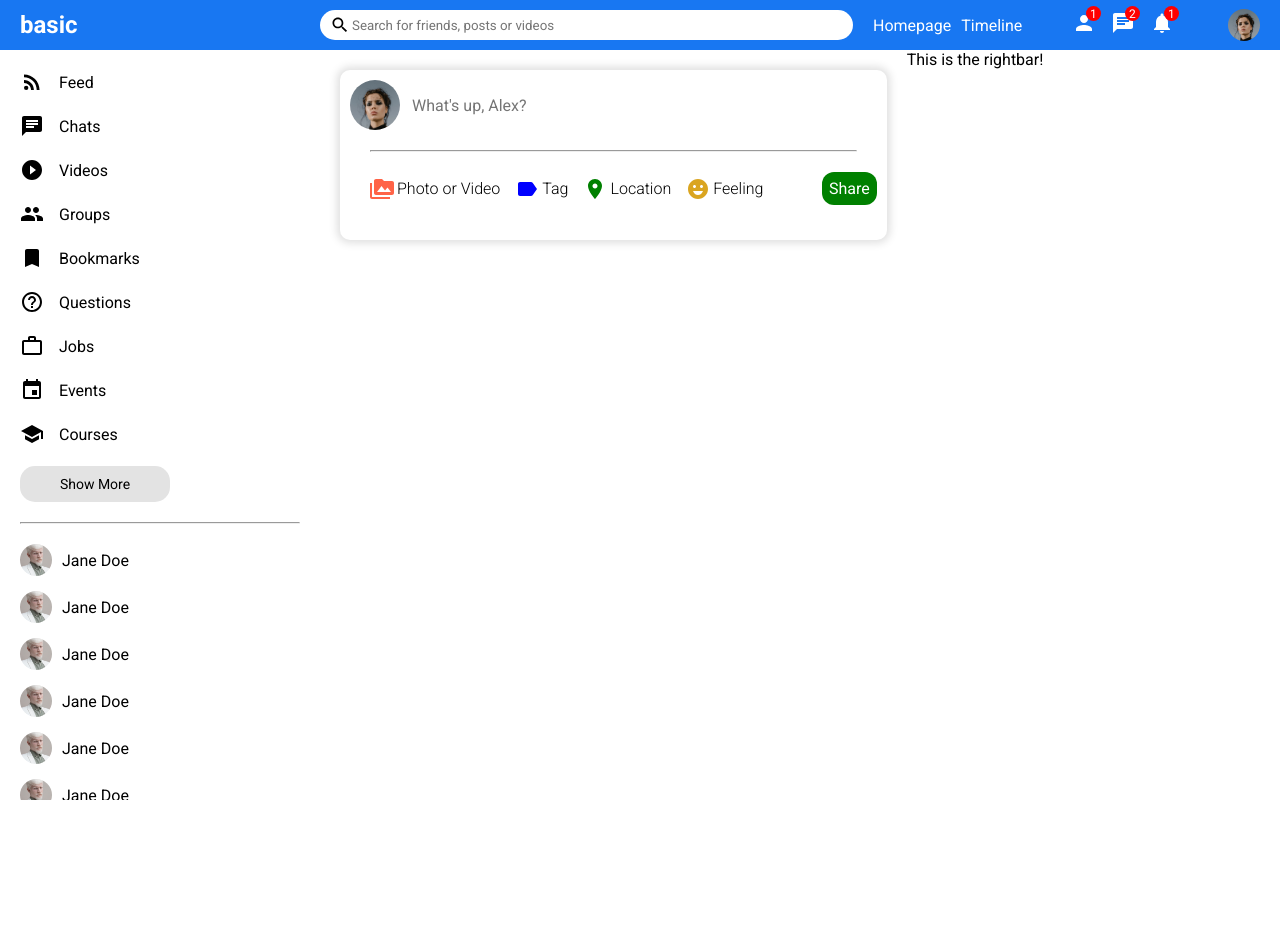
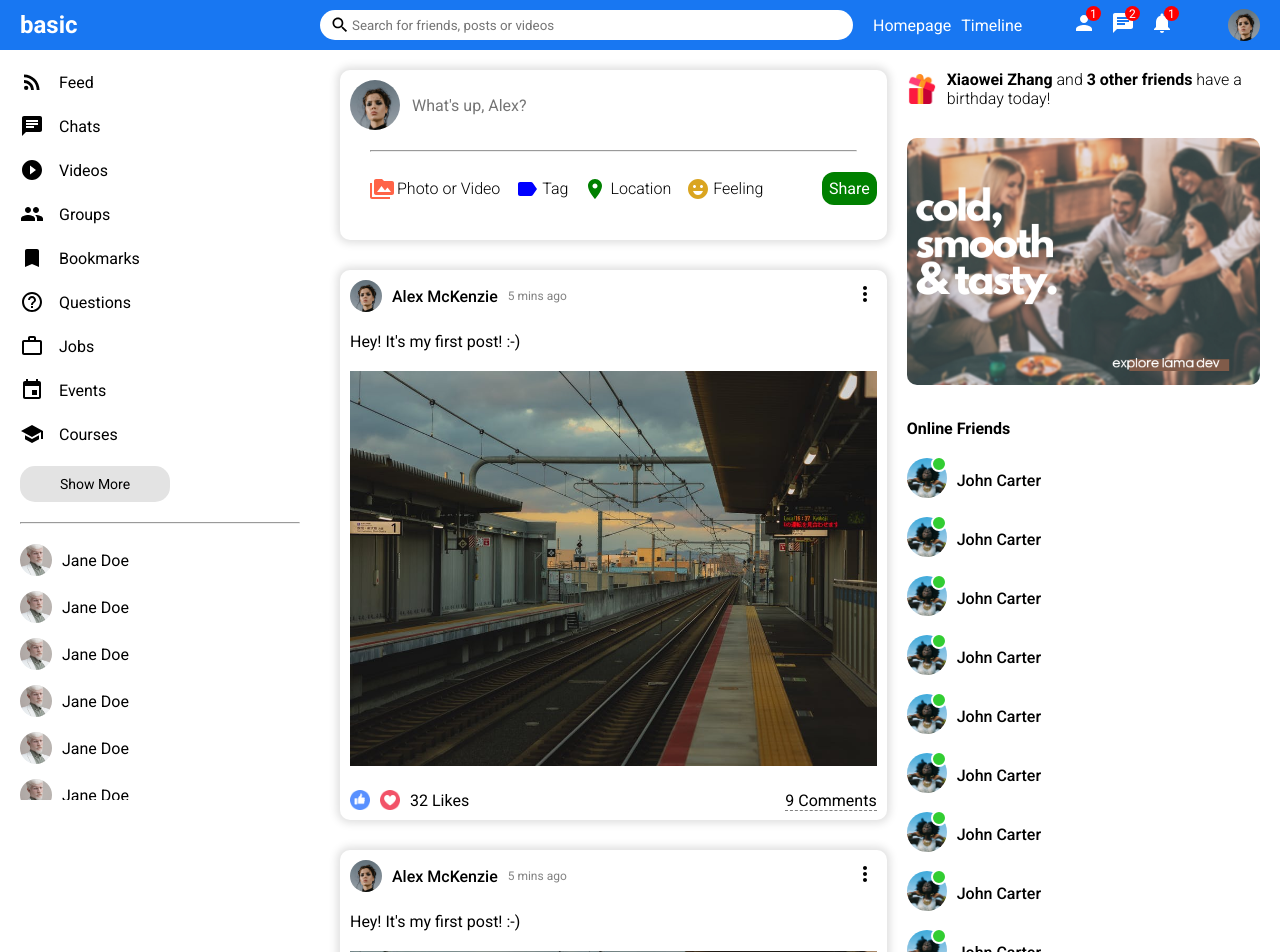
Before and after one commit to hereisalex/react-social, a React (Create React App) app: page / in a window 1280 px wide. Shown: the top 952 px of the page. Before the commit the page ends 800 px from the top, so only its background shows below. Built offline with nearby package versions, Linux system fonts and the light colour scheme.

Commit message:
add right bar

```diff
--- a/public/index.html
+++ b/public/index.html
@@ -5,12 +5,12 @@
     <meta name="viewport" content="width=device-width, initial-scale=1" />
     <meta name="theme-color" content="#000000" />
     <meta
-      name="description"
+      name="basic"
       content="Web site created using create-react-app"
     />
     <link href="https://fonts.googleapis.com/css2?family=Roboto:wght@100;200;300;400;500;600;700;800;900&display=swap" rel="stylesheet">
     <link rel="stylesheet" href="style.css">
-    <title>Social App</title>
+    <title>basic</title>
   </head>
   <body>
     <noscript>You need to enable JavaScript to run this app.</noscript>
--- a/src/components/feed/Feed.jsx
+++ b/src/components/feed/Feed.jsx
@@ -1,3 +1,4 @@
+import Post from "../post/Post"
 import Share from "../share/Share"
 import "./feed.css"
 
@@ -6,6 +7,11 @@
         <div className="feed">
             <div className="feedWrapper">
                 <Share />
+                <Post />
+                <Post />
+                <Post />
+                <Post />
+
             </div>
         </div>
     )
--- a/src/components/post/Post.jsx
+++ b/src/components/post/Post.jsx
@@ -0,0 +1,35 @@
+import './post.css'
+import { MoreVert } from "@material-ui/icons"
+
+export default function Post() {
+    return (
+        <div className="post">
+            <div className="postWrapper">
+                <div className="postTop">
+                    <div className="postTopLeft">
+                        <img className="postProfileImg" src="/assets/person/1.jpeg" alt=""/>
+                        <span className="postUsername">Alex McKenzie</span>
+                        <span className="postDate">5 mins ago</span>
+                    </div>
+                    <div className="postTopRight">
+                        <MoreVert />
+                    </div>
+                </div>
+                <div className="postCenter">
+                    <span className="postText">Hey! It's my first post! :-)</span>
+                    <img class="postImg" src="/assets/post/1.jpeg" alt="" />
+                </div>
+                <div className="postBottom">
+                    <div className="postBottomLeft">
+                        <img className="likeIcon" src="/assets/like.png" alt="" />
+                        <img className="likeIcon" src="/assets/heart.png" alt="" />
+                        <span className="postLikeCounter">32 Likes</span>
+                    </div>
+                    <div className="postBottomRight">
+                        <span className="postCommentText">9 Comments</span>
+                    </div>
+                </div>
+            </div>
+        </div>
+    )
+}
--- a/src/components/post/post.css
+++ b/src/components/post/post.css
@@ -0,0 +1,79 @@
+.post {
+    width: 100%;
+    border-radius: 10px;
+    -webkit-box-shadow: 0px 0px 8px 3px rgba(0,0,0,0.13);
+    box-shadow: 0px 0px 8px 3px rgba(0,0,0,0.13);
+    margin: 30px 0;
+}
+
+.postWrapper {
+    padding: 10px;
+}
+
+.postTop {
+    display: flex;
+    align-items: center;
+    justify-content: space-between;
+}
+
+.postTopLeft {
+    display: flex;
+    align-items: center;
+}
+
+.postProfileImg {
+    width: 32px;
+    height: 32px;
+    border-radius: 50%;
+    object-fit: cover;
+}
+
+.postUsername {
+    font-size: 16px;
+    font-weight: 500;
+    margin: 0 10px;
+}
+
+.postDate {
+    font-size: 12px;
+    color: #828282;
+}
+
+.postCenter {
+    margin: 20px 0;
+}
+
+.postImg {
+    margin-top: 20px;
+    width: 100%;
+    max-height: 500px;
+    object-fit: contain;
+}
+
+.postBottom {
+    display: flex;
+    align-items: center;
+    justify-content: space-between;
+}
+
+.postBottomLeft {
+    display: flex;
+    align-items: center;
+}
+
+.likeIcon {
+    width: 20px;
+    height: 20px;
+    margin-right: 10px;
+    cursor: pointer;
+}
+
+.postLikeCounter {
+    font-size: 16px;
+}
+
+.postCommentText {
+    cursor: pointer;
+    border-bottom: 1px dashed #828282;
+    font-size: 16px;
+}
--- a/src/components/rightbar/Rightbar.jsx
+++ b/src/components/rightbar/Rightbar.jsx
@@ -3,7 +3,81 @@
 export default function Rightbar() {
     return (
         <div className="rightbar">
-            This is the rightbar!
+            <div className="rightbarWrapper">
+                <div className="birthdayContainer">
+                    <img className="birthdayImg" src="/assets/gift.png" alt="" />
+                    <span className="birthdayText">
+                        <b>Xiaowei Zhang</b> and <b>3 other friends</b> have a birthday today!
+                    </span>
+                </div>
+                <img className="rightbarAd" src="/assets/ad.png" alt="" />
+                <h4 className="rightbarTitle">Online Friends</h4>
+                <ul className="rightbarFriendList">
+                    <li className="rightbarFriend">
+                        <div className="rightbarProfileImgContainer">
+                            <img className="rightbarProfileImg" src="assets/person/3.jpeg" alt="" />
+                            <span className="rightbarOnline"></span>
+                        </div>
+                        <span className="rightbarUsername">John Carter</span>
+                    </li>
+                    <li className="rightbarFriend">
+                        <div className="rightbarProfileImgContainer">
+                            <img className="rightbarProfileImg" src="assets/person/3.jpeg" alt="" />
+                            <span className="rightbarOnline"></span>
+                        </div>
+                        <span className="rightbarUsername">John Carter</span>
+                    </li>
+                    <li className="rightbarFriend">
+                        <div className="rightbarProfileImgContainer">
+                            <img className="rightbarProfileImg" src="assets/person/3.jpeg" alt="" />
+                            <span className="rightbarOnline"></span>
+                        </div>
+                        <span className="rightbarUsername">John Carter</span>
+                    </li>
+                    <li className="rightbarFriend">
+                        <div className="rightbarProfileImgContainer">
+                            <img className="rightbarProfileImg" src="assets/person/3.jpeg" alt="" />
+                            <span className="rightbarOnline"></span>
+                        </div>
+                        <span className="rightbarUsername">John Carter</span>
+                    </li>
+                    <li className="rightbarFriend">
+                        <div className="rightbarProfileImgContainer">
+                            <img className="rightbarProfileImg" src="assets/person/3.jpeg" alt="" />
+                            <span className="rightbarOnline"></span>
+                        </div>
+                        <span className="rightbarUsername">John Carter</span>
+                    </li>
+                    <li className="rightbarFriend">
+                        <div className="rightbarProfileImgContainer">
+                            <img className="rightbarProfileImg" src="assets/person/3.jpeg" alt="" />
+                            <span className="rightbarOnline"></span>
+                        </div>
+                        <span className="rightbarUsername">John Carter</span>
+                    </li>
+                    <li className="rightbarFriend">
+                        <div className="rightbarProfileImgContainer">
+                            <img className="rightbarProfileImg" src="assets/person/3.jpeg" alt="" />
+                            <span className="rightbarOnline"></span>
+                        </div>
+                        <span className="rightbarUsername">John Carter</span>
+                    </li>
+                    <li className="rightbarFriend">
+                        <div className="rightbarProfileImgContainer">
+                            <img className="rightbarProfileImg" src="assets/person/3.jpeg" alt="" />
+                            <span className="rightbarOnline"></span>
+                        </div>
+                        <span className="rightbarUsername">John Carter</span>
+                    </li>
+                    <li className="rightbarFriend">
+                        <div className="rightbarProfileImgContainer">
+                            <img className="rightbarProfileImg" src="assets/person/3.jpeg" alt="" />
+                            <span className="rightbarOnline"></span>
+                        </div>
+                        <span className="rightbarUsername">John Carter</span>
+                    </li>
+                </ul>
+            </div>
         </div>
     )
 }
--- a/src/components/rightbar/rightbar.css
+++ b/src/components/rightbar/rightbar.css
@@ -1,3 +1,72 @@
 .rightbar {
     flex: 3.5;
 }
+
+.rightbarWrapper {
+    padding: 20px 20px 0 0;
+}
+
+.birthdayContainer {
+    display: flex;
+    align-items: center;
+}
+
+.birthdayImg {
+    width: 30px;
+    height: 30px;
+    margin-right: 10px;
+}
+
+.birthdayText {
+    font-weight: 300;
+    font-style: 16px;
+}
+
+.rightbarAd {
+    width: 100%;
+    border-radius: 10px;
+    margin: 30px 0;
+}
+
+.rightbarTitle {
+    margin-bottom: 20px;
+}
+
+.rightbarFriendList {
+    padding: 0;
+    margin: 0;
+    list-style: none;
+}
+
+.rightbarFriend {
+    display: flex;
+    align-items: center;
+    margin-bottom: 15px;
+}
+
+.rightbarProfileImgContainer {
+    margin-right: 10px;
+    position: relative;
+}
+
+.rightbarProfileImg {
+    width: 40px;
+    height: 40px;
+    border-radius: 50%;
+    object-fit: cover;
+}
+
+.rightbarOnline {
+    width: 12px;
+    height: 12px;
+    border-radius: 50%;
+    background-color: limegreen;
+    position: absolute;
+    top: -2px;
+    right: 0;
+    border: 2px solid white;
+}
+
+.rightbarUsername {
+    font-weight: 500;
+}
```
